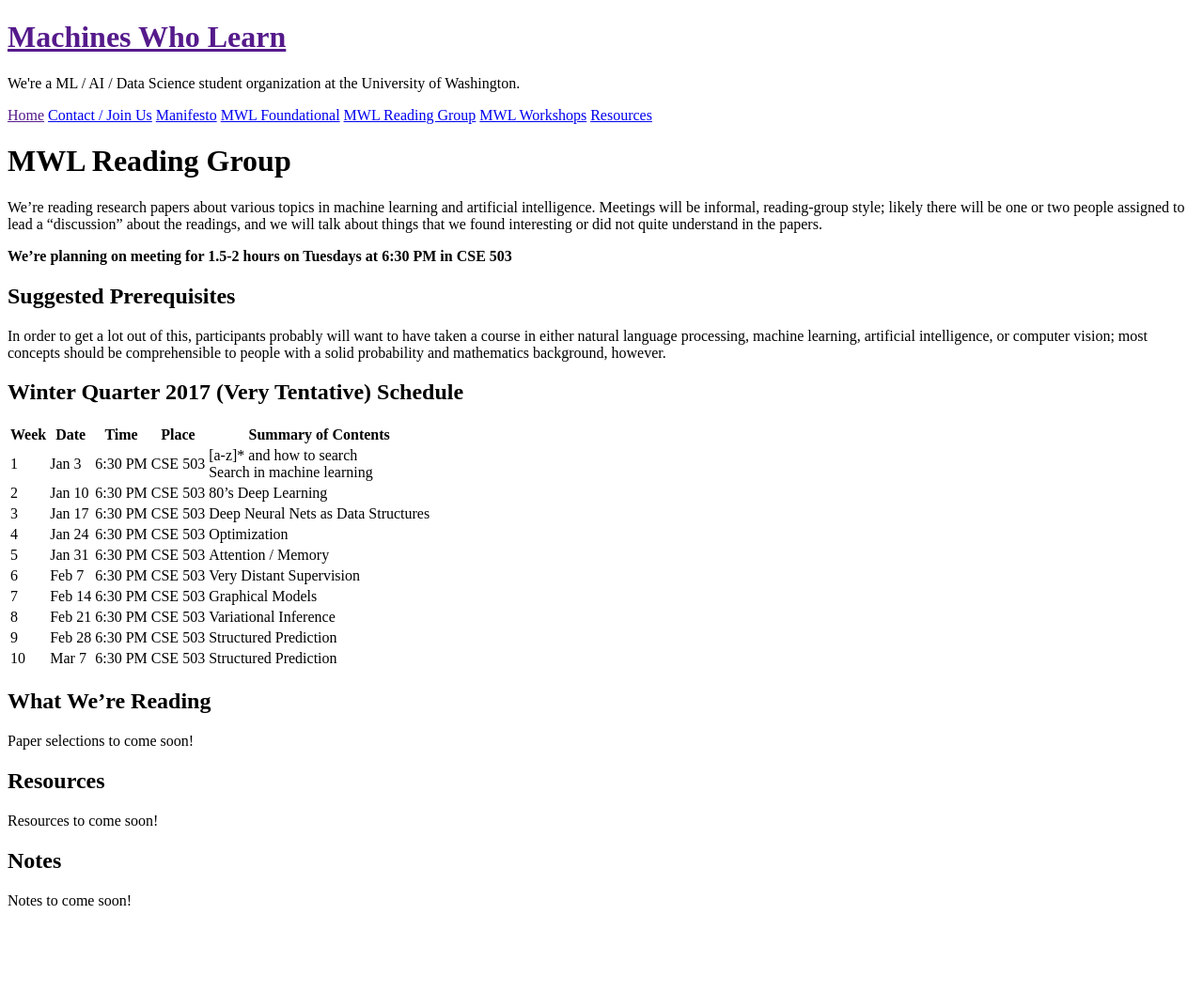
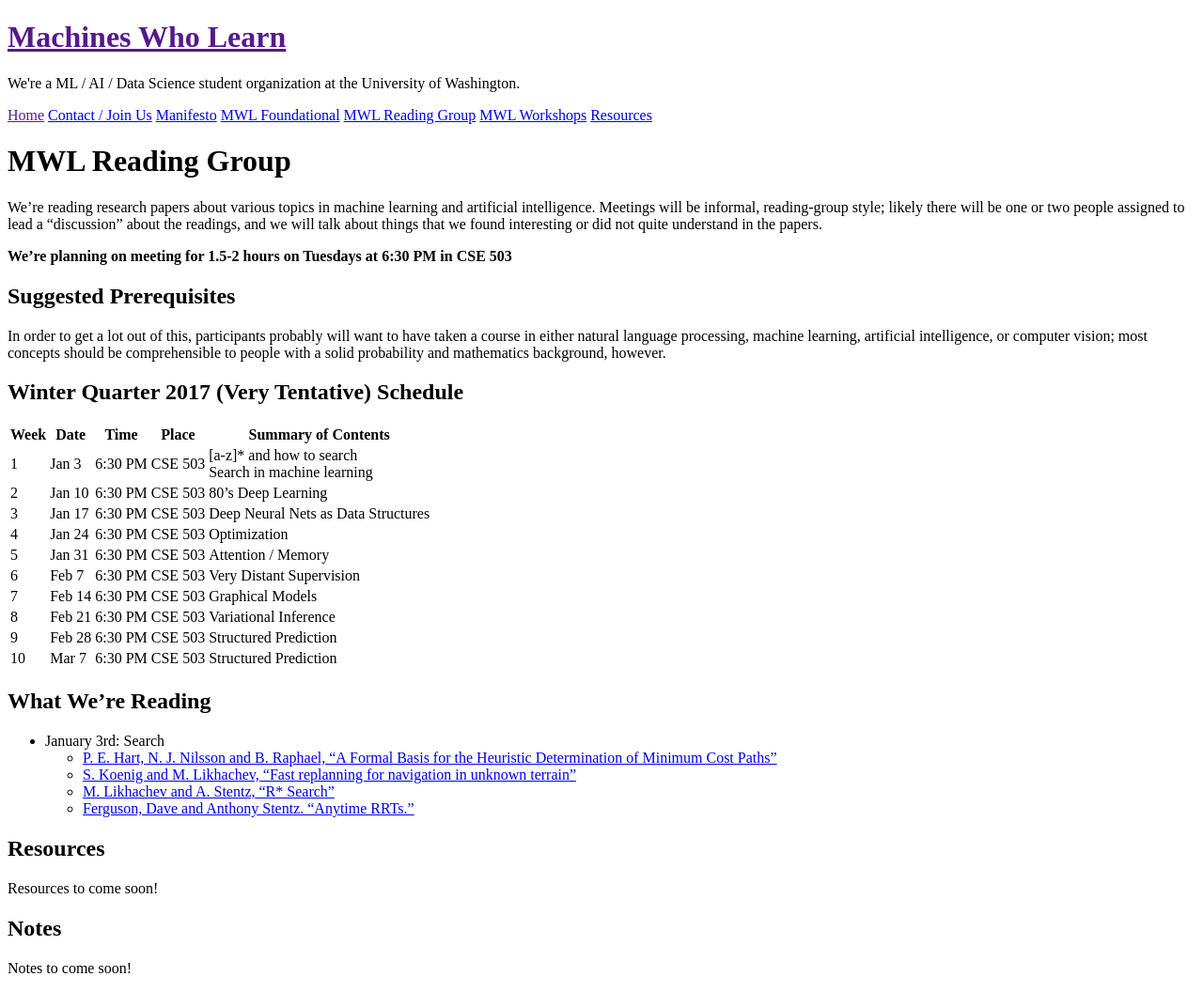
Before and after one commit to MachinesWhoLearn/machineswholearn.github.io, a Jekyll site: the page built from mwl_reading_group.md, in a window 1280 px wide. Shown: the whole page at 94% size. Built offline with Jekyll 4.4.1, drawn with Linux system fonts in a browser that asks for light colours; before the commit the page ends 984 px from its top, so only the background shows below that.

Commit message:
add papers for jan 3rd

```diff
--- a/mwl_reading_group.md
+++ b/mwl_reading_group.md
@@ -35,7 +35,11 @@ people with a solid probability and mathematics background, however.
 
 ## What We're Reading
 
-Paper selections to come soon!
+- January 3rd: Search
+  - [P. E. Hart, N. J. Nilsson and B. Raphael, "A Formal Basis for the Heuristic Determination of Minimum Cost Paths"](http://ai.stanford.edu/~nilsson/OnlinePubs-Nils/PublishedPapers/astar.pdf)
+  - [S. Koenig and M. Likhachev, "Fast replanning for navigation in unknown terrain"](https://pdfs.semanticscholar.org/e782/3d7c5fdf7145e241fc70b13958815231eee8.pdf)
+  - [M. Likhachev and A. Stentz, "R* Search"](https://pdfs.semanticscholar.org/8807/f78517dbe60acb44434bfd901ce14b24b01b.pdf)
+  - [Ferguson, Dave and Anthony Stentz. "Anytime RRTs."](https://pdfs.semanticscholar.org/0978/cf6a89df6b6146c93550621d39f95c838175.pdf)
 
 ## Resources
 
```
